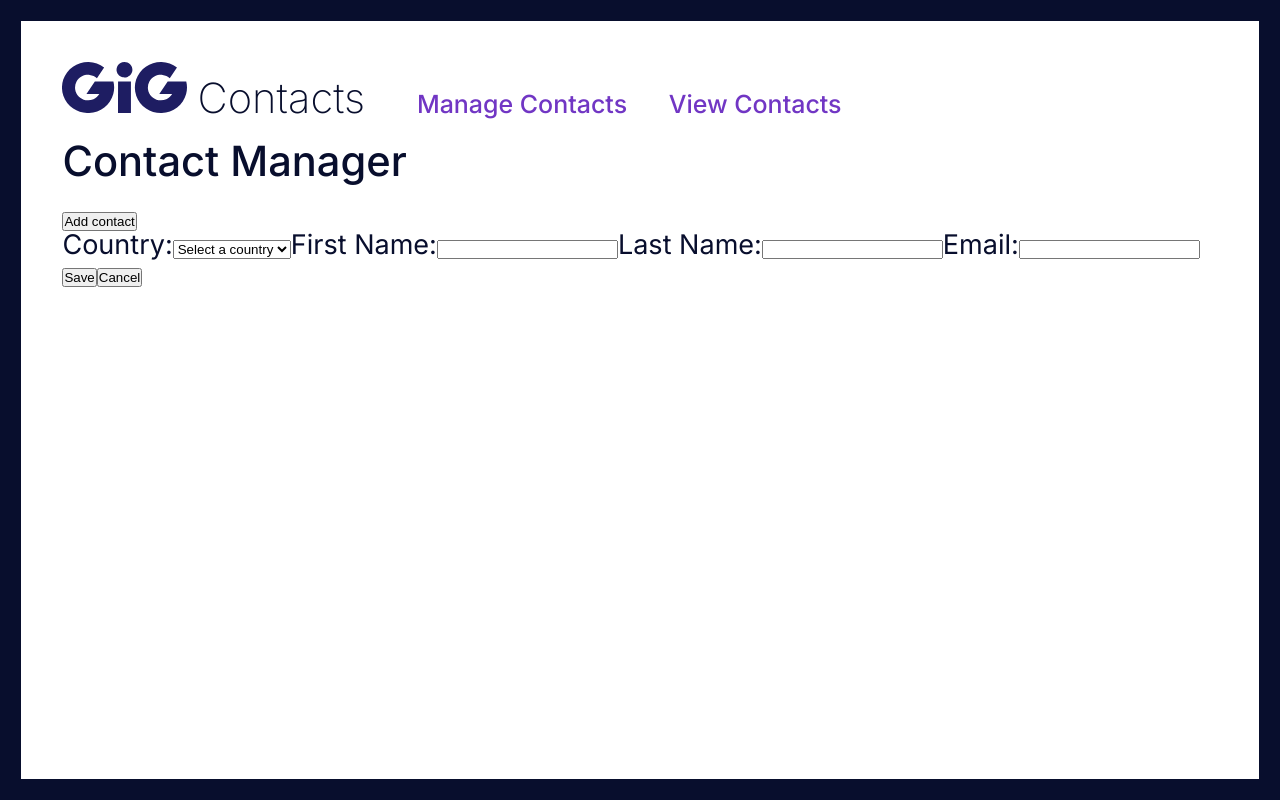
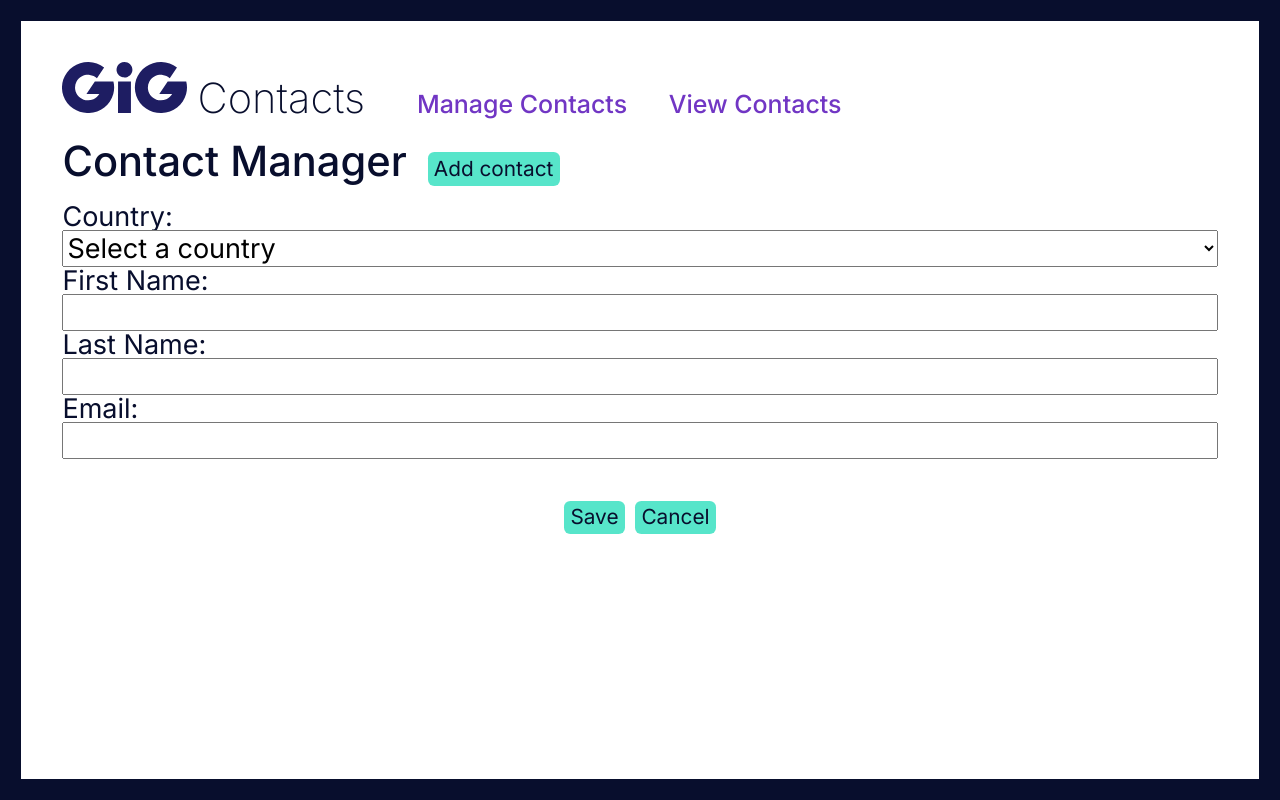
Before and after one commit to SybilVane/gig-contacts-spa, a React (Vite) app: page /manager in a window 1280 px wide. Both pictures are taken after a click on the button "Add contact". Built offline with nearby package versions, Linux system fonts and the light colour scheme.

Commit message:
Created DefaultButton component, added styles for form and manager

```diff
--- a/index.css
+++ b/index.css
@@ -40,3 +40,21 @@ h6 {
     overflow-wrap: break-word;
     margin: 0;
 }
+
+li {
+    list-style-type: none;
+}
+
+input,
+button,
+select {
+    font: inherit;
+}
+
+button {
+    background: none;
+    color: inherit;
+    border: none;
+    padding: 0;
+    outline: inherit;
+}
--- /dev/null
+++ b/src/components/DefaultButton/DefaultButton.css
@@ -0,0 +1,18 @@
+.default-button {
+    font-size: 1rem;
+    padding: 0.3rem;
+    border-radius: 0.3rem;
+    background-color: var(--turquoise);
+    color: var(--dark-blue);
+    transition: all 0.3s;
+}
+
+.default-button:hover {
+    background-color: var(--turquoise-alpha);
+    color: var(--dark-blue);
+}
+
+.default-button:active {
+    background-color: var(--dark-blue);
+    color: var(--turquoise);
+}
--- /dev/null
+++ b/src/components/DefaultButton/DefaultButton.tsx
@@ -0,0 +1,22 @@
+import React from "react";
+import "./DefaultButton.css";
+
+interface DefaultButtonProps {
+  children: string;
+  type?: "button" | "submit" | "reset";
+  onClick?: React.MouseEventHandler<HTMLButtonElement>;
+}
+
+const DefaultButton: React.FC<DefaultButtonProps> = ({
+  children,
+  type,
+  onClick,
+}) => {
+  return (
+    <button className="default-button" onClick={onClick} type={type}>
+      {children}
+    </button>
+  );
+};
+
+export default DefaultButton;
--- a/src/pages/ContactManager/ContactManager.css
+++ b/src/pages/ContactManager/ContactManager.css
@@ -1,5 +1,11 @@
 .contact-manager {
     height: 100%;
+}
+
+.contact-manager__header {
+    display: flex;
+    align-items: baseline;
+    gap: 1rem;
 }
 
 .contact-manager__title {
--- a/src/pages/ContactManager/ContactManager.tsx
+++ b/src/pages/ContactManager/ContactManager.tsx
@@ -2,6 +2,7 @@ import React, { useState } from "react";
 import "./ContactManager.css";
 import { Contact } from "../../types/Contact.ts";
 import ContactForm from "../components/ContactForm/ContactForm.tsx";
+import DefaultButton from "../../components/DefaultButton/DefaultButton.tsx";
 
 interface ContactManagerProps {
   contacts: Contact[];
@@ -50,7 +51,7 @@ const ContactManager: React.FC<ContactManagerProps> = ({
     <div className="contact-manager">
       <div className="contact-manager__header">
         <h1 className="contact-manager__title">Contact Manager</h1>
-        <button onClick={handleAddContact}>Add contact</button>
+        <DefaultButton onClick={handleAddContact}>Add contact</DefaultButton>
       </div>
       {editingContact ? (
         <ContactForm
@@ -66,14 +67,16 @@ const ContactManager: React.FC<ContactManagerProps> = ({
             <ul>
               {contacts.map((contact) => (
                 <li key={contact.id}>
-                  {contact.firstName} {contact.lastName} - {contact.email} (
-                  {contact.country})
-                  <button onClick={() => handleEditContact(contact.id)}>
-                    Edit contact
-                  </button>
-                  <button onClick={() => handleDeleteContact(contact.id)}>
-                    Delete contact
-                  </button>
+                  {contact.firstName} {contact.lastName} ({contact.country}){" "}
+                  {contact.email}
+                  <DefaultButton onClick={() => handleEditContact(contact.id)}>
+                    Edit
+                  </DefaultButton>
+                  <DefaultButton
+                    onClick={() => handleDeleteContact(contact.id)}
+                  >
+                    Delete
+                  </DefaultButton>
                 </li>
               ))}
             </ul>
--- a/src/pages/components/ContactForm/ContactForm.css
+++ b/src/pages/components/ContactForm/ContactForm.css
@@ -0,0 +1,11 @@
+.contact-form {
+    display: flex;
+    flex-direction: column;
+}
+
+.contact-form__actions {
+    align-self: center;
+    margin-top: 2rem;
+    display: flex;
+    gap: 0.5rem;
+}
--- a/src/pages/components/ContactForm/ContactForm.tsx
+++ b/src/pages/components/ContactForm/ContactForm.tsx
@@ -1,5 +1,7 @@
 import React, { useEffect, useState } from "react";
 import { Contact } from "../../../types/Contact.ts";
+import "./ContactForm.css";
+import DefaultButton from "../../../components/DefaultButton/DefaultButton.tsx";
 
 interface ContactFormProps {
   contact: Contact;
@@ -22,7 +24,7 @@ const ContactForm: React.FC<ContactFormProps> = ({
     setLastName(contact.lastName);
     setEmail(contact.email);
     setCountry(contact.country);
-  }, []);
+  }, [contact]);
 
   const handleSubmit = (event: React.FormEvent) => {
     event.preventDefault();
@@ -76,11 +78,11 @@ const ContactForm: React.FC<ContactFormProps> = ({
         onChange={(e) => setEmail(e.target.value)}
         required
       />
-      <div>
-        <button type="submit">Save</button>
-        <button type="button" onClick={onCancel}>
+      <div className="contact-form__actions">
+        <DefaultButton type="submit">Save</DefaultButton>
+        <DefaultButton type="button" onClick={onCancel}>
           Cancel
-        </button>
+        </DefaultButton>
       </div>
     </form>
   );
```
